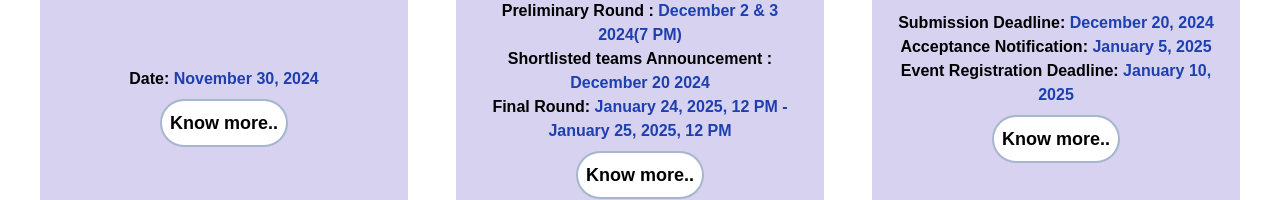
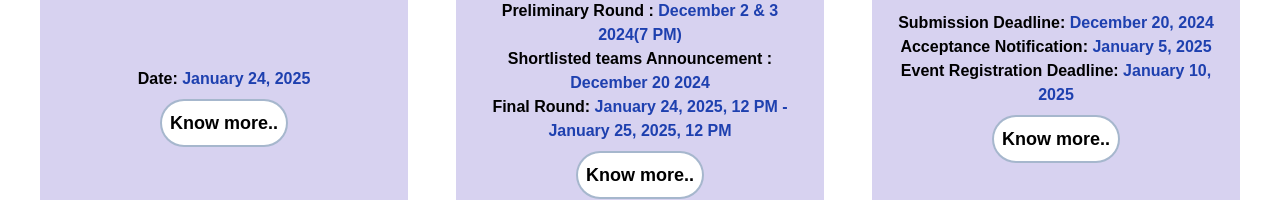
Before and after one commit to roshaneleshaddai/rdconclave, a Next.js app: page / in a window 1280 px wide. Shown: the part 541-741 px from the top of the page. Built offline with nearby package versions, Linux system fonts and the light colour scheme; a web font is replaced by a local one.

Commit message:
Update page.jsx

```diff
--- a/app/page.jsx
+++ b/app/page.jsx
@@ -176,7 +176,7 @@ function HorizontalImageScroller({ images }) {
     </div>
     {/* Date, Time, and Button Section */}
     <div className="flex-1 flex flex-col items-center justify-center font-bold">
-    <p className="text-center">Date:<span className="text-blue-800"> November 30, 2024</span></p>
+    <p className="text-center">Date:<span className="text-blue-800"> January 24, 2025</span></p>
       <button className="p-2 m-2 bg-white text-lg border-2 border-[#4F709C]/50 hover:border-[#4F709C] rounded-full">
         Know more..
       </button>
```
